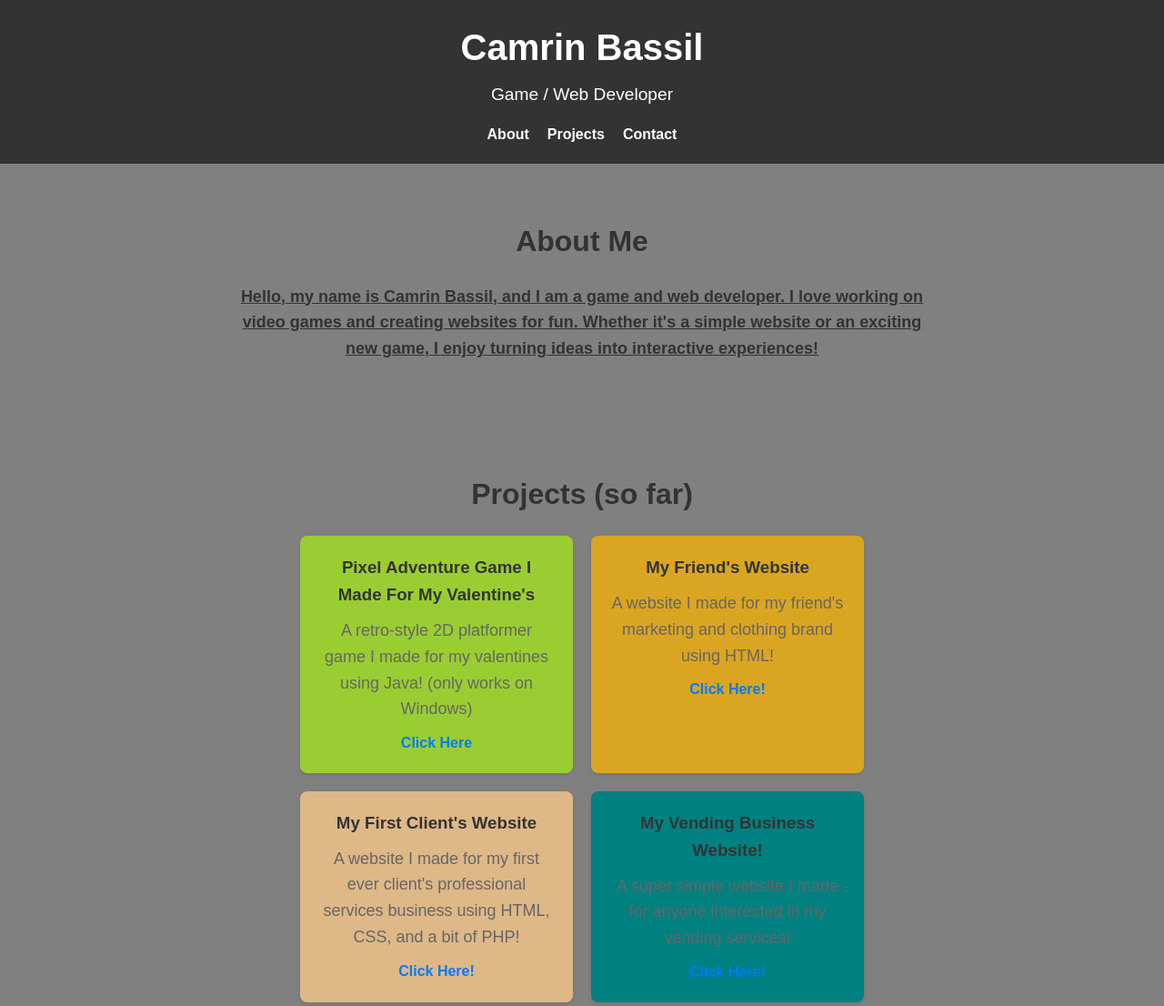
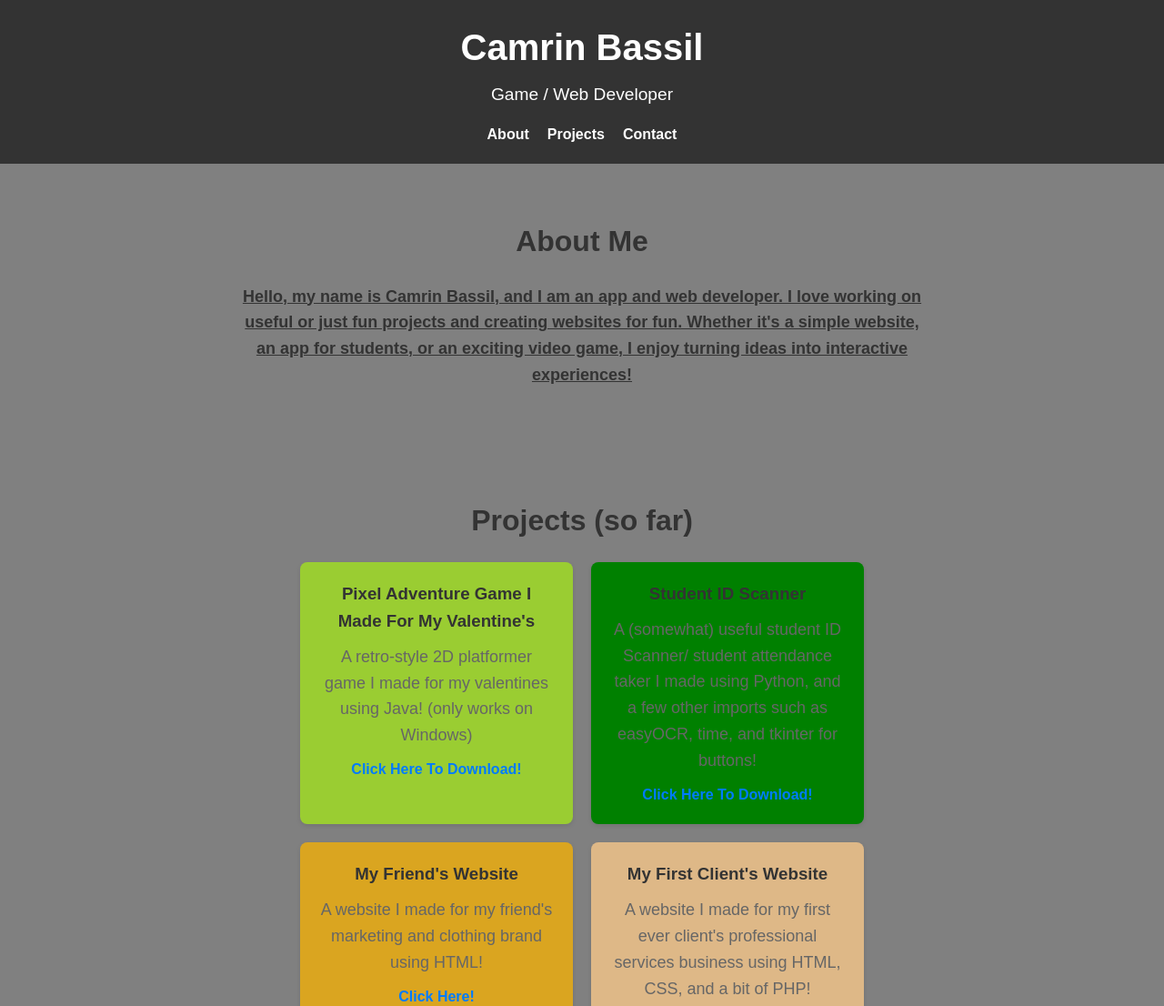
Before and after one commit to CamyyYYYY/PortfolioSite, a plain HTML site: page index.html in a window 1280 px wide. Shown: the top 1106 px of the page at 91% size. Drawn offline with Linux system fonts and the light colour scheme.

Commit message:
Update index.html

```diff
--- a/index.html
+++ b/index.html
@@ -23,9 +23,9 @@
   <section id="about" class="section">
     <h2>About Me</h2>
     <p style="font-size: 18px;"><u><b>
-      Hello, my name is Camrin Bassil, and I am a game and web developer.
-      I love working on video games and creating websites for fun.
-      Whether it's a simple website or an exciting new game, I enjoy turning ideas into interactive experiences!
+      Hello, my name is Camrin Bassil, and I am an app and web developer.
+      I love working on useful or just fun projects and creating websites for fun.
+      Whether it's a simple website, an app for students, or an exciting video game, I enjoy turning ideas into interactive experiences!
     </u></b></p>
   </section>
 
@@ -36,7 +36,13 @@
       <div class="project-item" style="background-color: yellowgreen;">
         <h3>Pixel Adventure Game I Made For My Valentine's </h3>
         <p style="font-size: 18px;">A retro-style 2D platformer game I made for my valentines using Java! (only works on Windows)</p>
-        <a href="CHELCGAME.exe">Click Here</a>
+        <a href="CHELCGAME.exe">Click Here To Download!</a>
+      </div>
+
+            <div class="project-item" style="background-color: green;">
+        <h3>Student ID Scanner</h3>
+        <p style="font-size: 18px;">A (somewhat) useful student ID Scanner/ student attendance taker I made using Python, and a few other imports such as easyOCR, time, and tkinter for buttons!</p>
+        <a href="Student_ID_Scanner.exe">Click Here To Download!</a>
       </div>
 
       <div class="project-item" style="background-color: goldenrod;">
```
